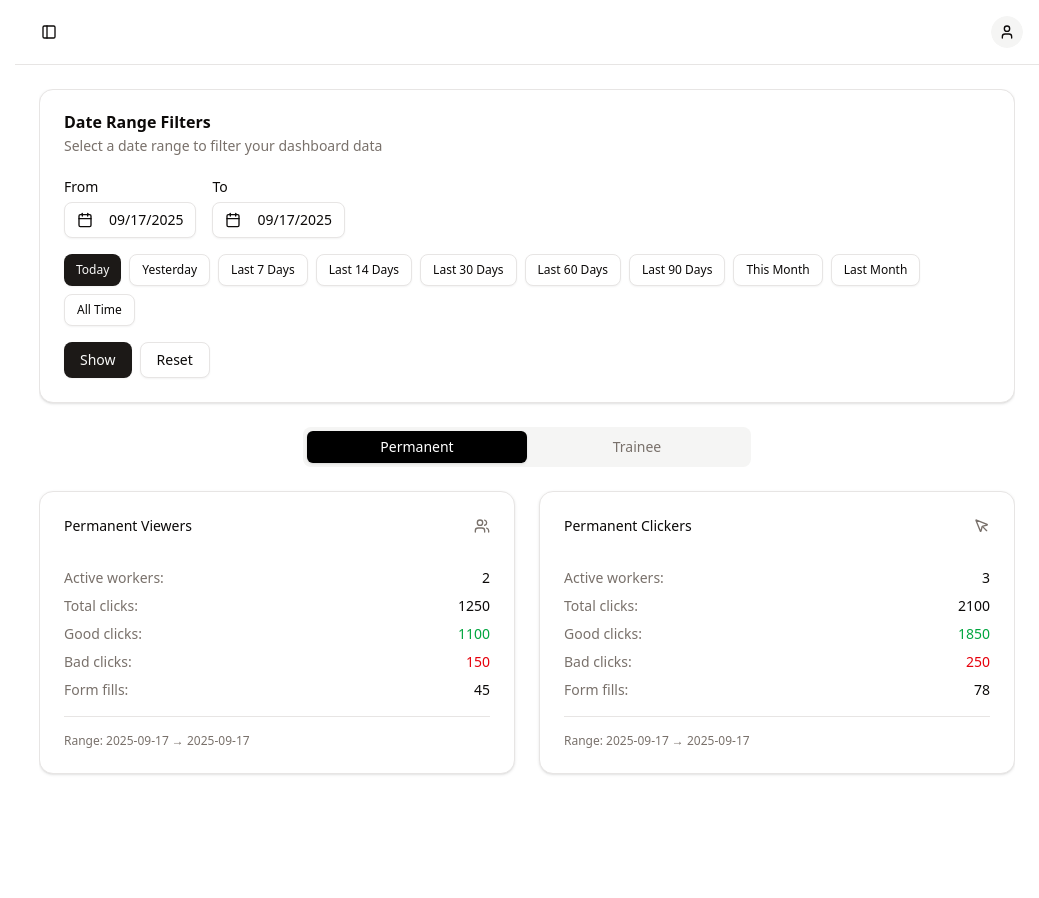
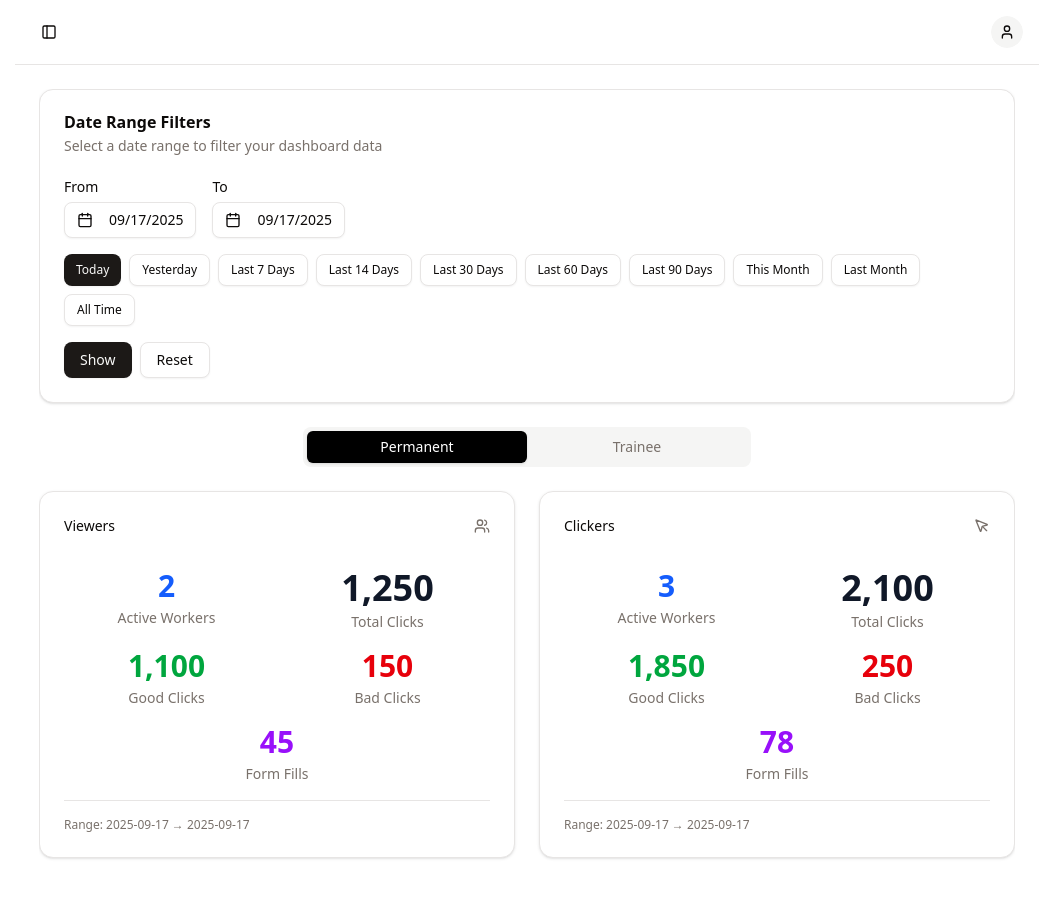
Before and after one commit to bilalTariq00/teammangaer, a Next.js app: page /dashboard in a window 1280 px wide. Shown: the top 898 px of the page, without its empty margins (241-1280 px from the left). Before the commit the page ends 822 px from the top, so only its background shows below. Built offline with nearby package versions, Linux system fonts and the light colour scheme; sample sign-in values are in the browser's storage.

Commit message:
NEW UPDATE IN CARDS

```diff
--- a/src/app/dashboard/page.js
+++ b/src/app/dashboard/page.js
@@ -31,7 +31,7 @@ const quickDateRanges = [
 
 const permanentMetrics = [
   {
-    title: "Permanent Viewers",
+    title: "Viewers",
     icon: Users,
     metrics: {
       activeWorkers: 2,
@@ -42,7 +42,7 @@ const permanentMetrics = [
     }
   },
   {
-    title: "Permanent Clickers",
+    title: "Clickers",
     icon: MousePointer,
     metrics: {
       activeWorkers: 3,
@@ -56,7 +56,7 @@ const permanentMetrics = [
 
 const traineeMetrics = [
   {
-    title: "Trainee Viewers",
+    title: "Viewers",
     icon: Users,
     metrics: {
       activeWorkers: 2,
@@ -67,7 +67,7 @@ const traineeMetrics = [
     }
   },
   {
-    title: "Trainee Clickers",
+    title: "Clickers",
     icon: MousePointer,
     metrics: {
       activeWorkers: 1,
@@ -545,26 +545,35 @@ export default function DashboardPage() {
                     <item.icon className="h-4 w-4 text-muted-foreground" />
                   </CardHeader>
                 <CardContent>
-                  <div className="space-y-2">
-                    <div className="flex justify-between text-sm">
-                      <span className="text-muted-foreground">Active workers:</span>
-                      <span className="font-medium">{item.metrics.activeWorkers}</span>
+                  <div className="grid grid-cols-2 gap-4">
+                    {/* Active Workers */}
+                    <div className="text-center">
+                      <div className="text-3xl font-bold text-blue-600 mb-1">{item.metrics.activeWorkers}</div>
+                      <div className="text-sm text-muted-foreground font-medium">Active Workers</div>
                     </div>
-                    <div className="flex justify-between text-sm">
-                      <span className="text-muted-foreground">Total clicks:</span>
-                      <span className="font-medium">{item.metrics.totalClicks}</span>
+
+                    {/* Total Clicks */}
+                    <div className="text-center">
+                      <div className="text-4xl font-bold text-gray-900 mb-1">{item.metrics.totalClicks.toLocaleString()}</div>
+                      <div className="text-sm text-muted-foreground font-medium">Total Clicks</div>
                     </div>
-                    <div className="flex justify-between text-sm">
-                      <span className="text-muted-foreground">Good clicks:</span>
-                      <span className="font-medium text-green-600">{item.metrics.goodClicks}</span>
+
+                    {/* Good Clicks */}
+                    <div className="text-center">
+                      <div className="text-3xl font-bold text-green-600 mb-1">{item.metrics.goodClicks.toLocaleString()}</div>
+                      <div className="text-sm text-muted-foreground font-medium">Good Clicks</div>
                     </div>
-                    <div className="flex justify-between text-sm">
-                      <span className="text-muted-foreground">Bad clicks:</span>
-                      <span className="font-medium text-red-600">{item.metrics.badClicks}</span>
+
+                    {/* Bad Clicks */}
+                    <div className="text-center">
+                      <div className="text-3xl font-bold text-red-600 mb-1">{item.metrics.badClicks.toLocaleString()}</div>
+                      <div className="text-sm text-muted-foreground font-medium">Bad Clicks</div>
                     </div>
-                    <div className="flex justify-between text-sm">
-                      <span className="text-muted-foreground">Form fills:</span>
-                      <span className="font-medium">{item.metrics.formFills}</span>
+
+                    {/* Form Fills - spans full width */}
+                    <div className="text-center col-span-2">
+                      <div className="text-3xl font-bold text-purple-600 mb-1">{item.metrics.formFills}</div>
+                      <div className="text-sm text-muted-foreground font-medium">Form Fills</div>
                     </div>
                   </div>
                   <div className="mt-4 pt-4 border-t">
@@ -594,26 +603,35 @@ export default function DashboardPage() {
                     <item.icon className="h-4 w-4 text-muted-foreground" />
                   </CardHeader>
                 <CardContent>
-                  <div className="space-y-2">
-                    <div className="flex justify-between text-sm">
-                      <span className="text-muted-foreground">Active workers:</span>
-                      <span className="font-medium">{item.metrics.activeWorkers}</span>
+                  <div className="grid grid-cols-2 gap-4">
+                    {/* Active Workers */}
+                    <div className="text-center">
+                      <div className="text-3xl font-bold text-blue-600 mb-1">{item.metrics.activeWorkers}</div>
+                      <div className="text-sm text-muted-foreground font-medium">Active Workers</div>
                     </div>
-                    <div className="flex justify-between text-sm">
-                      <span className="text-muted-foreground">Total clicks:</span>
-                      <span className="font-medium">{item.metrics.totalClicks}</span>
+
+                    {/* Total Clicks */}
+                    <div className="text-center">
+                      <div className="text-4xl font-bold text-gray-900 mb-1">{item.metrics.totalClicks.toLocaleString()}</div>
+                      <div className="text-sm text-muted-foreground font-medium">Total Clicks</div>
                     </div>
-                    <div className="flex justify-between text-sm">
-                      <span className="text-muted-foreground">Good clicks:</span>
-                      <span className="font-medium text-green-600">{item.metrics.goodClicks}</span>
+
+                    {/* Good Clicks */}
+                    <div className="text-center">
+                      <div className="text-3xl font-bold text-green-600 mb-1">{item.metrics.goodClicks.toLocaleString()}</div>
+                      <div className="text-sm text-muted-foreground font-medium">Good Clicks</div>
                     </div>
-                    <div className="flex justify-between text-sm">
-                      <span className="text-muted-foreground">Bad clicks:</span>
-                      <span className="font-medium text-red-600">{item.metrics.badClicks}</span>
+
+                    {/* Bad Clicks */}
+                    <div className="text-center">
+                      <div className="text-3xl font-bold text-red-600 mb-1">{item.metrics.badClicks.toLocaleString()}</div>
+                      <div className="text-sm text-muted-foreground font-medium">Bad Clicks</div>
                     </div>
-                    <div className="flex justify-between text-sm">
-                      <span className="text-muted-foreground">Form fills:</span>
-                      <span className="font-medium">{item.metrics.formFills}</span>
+
+                    {/* Form Fills - spans full width */}
+                    <div className="text-center col-span-2">
+                      <div className="text-3xl font-bold text-purple-600 mb-1">{item.metrics.formFills}</div>
+                      <div className="text-sm text-muted-foreground font-medium">Form Fills</div>
                     </div>
                   </div>
                   <div className="mt-4 pt-4 border-t">
```
